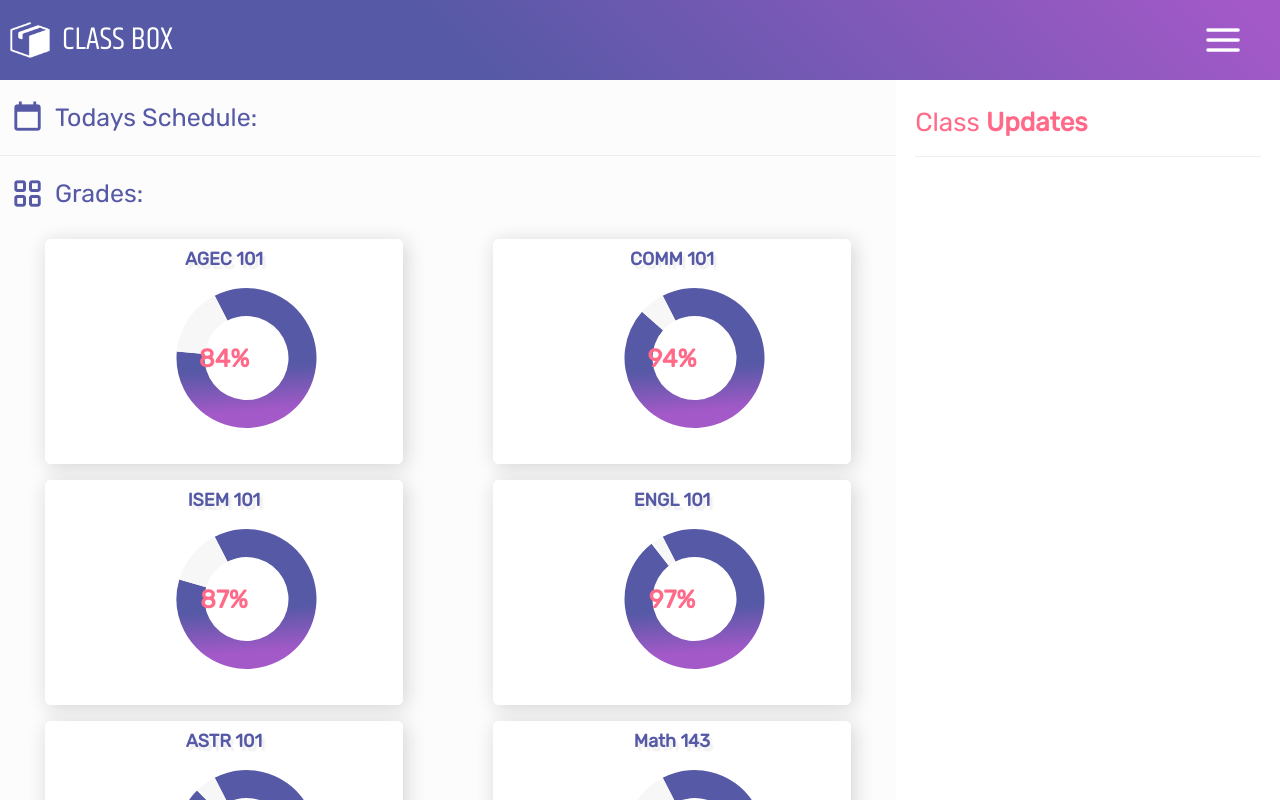
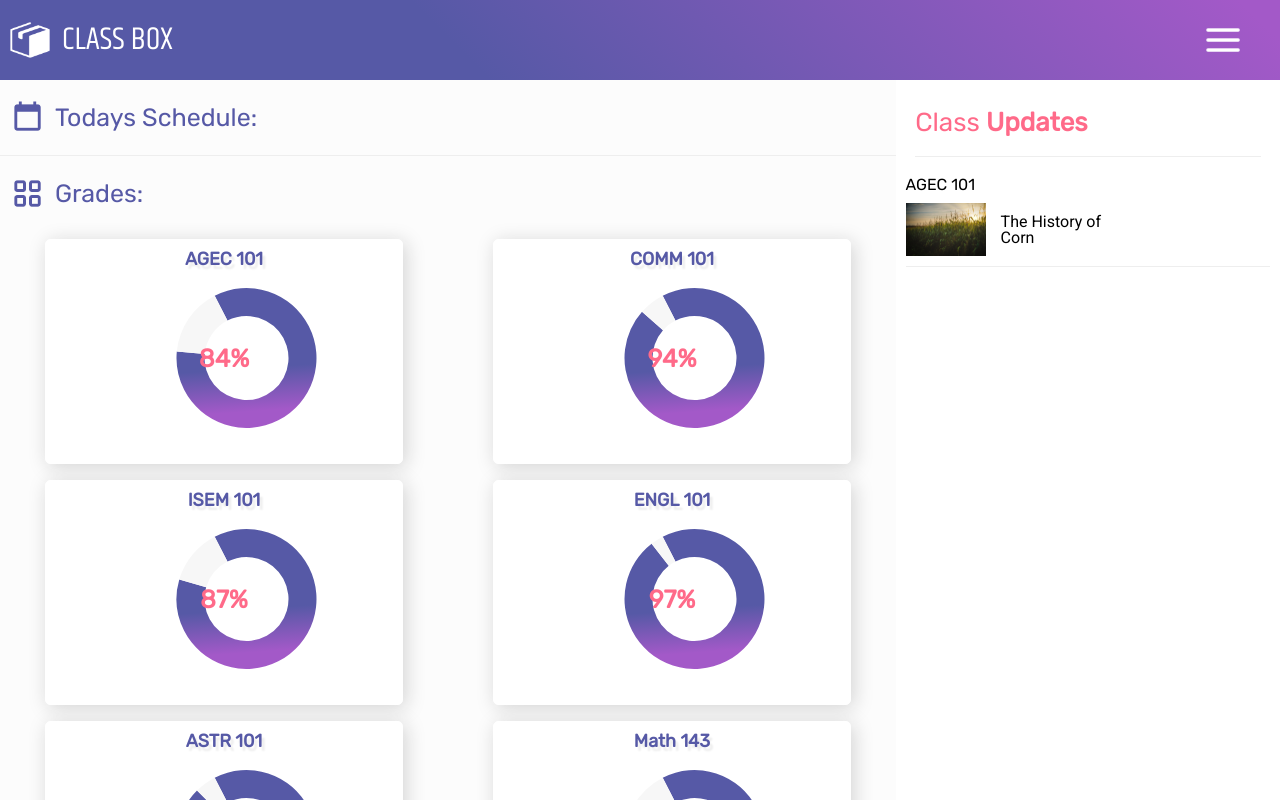
Before and after one commit to box-class/class-box-frontend, a React (Create React App) app: page /student/dashboard in a window 1280 px wide. Built offline with nearby package versions, Linux system fonts and the light colour scheme.

Commit message:
added class updates feed to student dashboard

```diff
--- /dev/null
+++ b/src/Student/ClassUpdatesTray/class-updates.js
@@ -0,0 +1,34 @@
+import React, { useEffect, useState } from 'react';
+import { userData } from '../../data';
+import Updates from './updates';
+import {
+    ClassUpdatesWrap
+} from '../../Styles/student-dashboard/class-updates';
+
+const ClassUpdatesTray = () => {
+    const [data, setData] = useState();
+    const [name, setName] = useState();
+    useEffect(() => {
+        const tempData = [];
+        const courseName = [];
+        userData.currentCourses.map(course => {
+            return course.feed.length > 0 ?
+                tempData.push(course.feed)
+                && courseName.push(course.shortName)
+                : null;
+        });
+
+        setData(tempData);
+        setName(courseName);
+    }, [])
+
+    return (
+        <ClassUpdatesWrap>
+            {data && data.map((d, index) => {
+                return <Updates data={d} key={index} name={name} />
+            })}
+        </ClassUpdatesWrap>
+    )
+}
+
+export default ClassUpdatesTray
--- /dev/null
+++ b/src/Student/ClassUpdatesTray/update.js
@@ -0,0 +1,25 @@
+import React from 'react';
+import corn from '../../assetts/corn.jpg'
+import {
+    UpdatesItemWrap,
+    ContentWrap
+} from '../../Styles/student-dashboard/class-updates';
+
+const Update = (props) => {
+    const { data, name } = props;
+
+    console.log(data)
+    return (
+        <UpdatesItemWrap>
+            <div>
+                <h6>{name}</h6>
+            </div>
+            <ContentWrap>
+                <img src={data.thumbnail || corn} alt="thumbnail" />
+                <p>{data.title}</p>
+            </ContentWrap>
+        </UpdatesItemWrap>
+    )
+}
+
+export default Update
--- /dev/null
+++ b/src/Student/ClassUpdatesTray/updates.js
@@ -0,0 +1,17 @@
+import React from 'react';
+import Update from './update';
+
+const Updates = (props) => {
+    const { data, name } = props;
+
+    return (
+        <>
+            {data.map(i => {
+                return <Update data={i} key={i.title} name={name}/>
+            })}
+
+        </>
+    )
+}
+
+export default Updates
--- a/src/Student/Dashboard/student-dashboard-main.js
+++ b/src/Student/Dashboard/student-dashboard-main.js
@@ -17,6 +17,7 @@ import {
 import { ScheduleArea, ScheduleHeader } from '../../Styles/Shared/schedule';
 import ScheduleMain from '../Schedule/schedule-main';
 import calendar from '../../assetts/calendar.png';
+import ClassUpdatesTray from '../ClassUpdatesTray/class-updates';
 
 export default class StudentDashboard extends Component {
     constructor(props) {
@@ -72,6 +73,7 @@ export default class StudentDashboard extends Component {
 
                     <RightSide>
                         <h3><span>Class </span>Updates</h3>
+                        <ClassUpdatesTray />
                     </RightSide>
                 </DashboardWrap>
             </>
--- a/src/Student/TeacherUpdates/class-choice.js
+++ b/src/Student/TeacherUpdates/class-choice.js
@@ -12,8 +12,14 @@ import {
 export default class ClassChoice extends Component{
     constructor(props) {
         super(props);
-        this.state = {}
+        this.state = {
+            choice: ""
+        }
     }
+
+    getClassChoice = (choice) => {
+        console.log(choice);
+    };
 
     render() {
         return(
@@ -22,7 +28,7 @@ export default class ClassChoice extends Component{
                 <h3>Choose a class:</h3>
                 {this.props.classes.map((course) => {
                     return(
-                        <Class key={course.courseId} course={course} handleClick={this.props.getClassChoice} />
+                        <Class key={course.courseId} course={course} handleClick={this.getClassChoice} />
                     )
                 })}
             </TeacherUpdateWrap>
--- /dev/null
+++ b/src/Styles/student-dashboard/class-updates.js
@@ -0,0 +1,27 @@
+import styled from "styled-components";
+import { colors, media } from '../Shared/variables';
+
+export const ClassUpdatesWrap = styled.div`
+    width: 95%;
+    margin: 20px auto;
+`
+
+export const UpdatesItemWrap = styled.div`
+    display: flex;
+    flex-direction: column;
+    align-items: flex-start;
+    border-bottom: 1px solid #eee;
+
+    img {
+        margin-right: 15px;
+        width: 80px;
+        height: auto;
+    }
+`
+
+export const ContentWrap = styled.div`
+    padding: 10px 0;
+    width: 60%;
+    display: flex;
+    align-items: center;
+`
--- a/src/data.js
+++ b/src/data.js
@@ -31,7 +31,7 @@ export const userData = {
                         title: 'The History of Corn',
                         postedDate: '08/14/2019',
                         required: true,
-                        thumbnail: 'https://www.shutterstock.com/image-photo/beautiful-morning-sunrise-over-corn-field-613739555'
+                        thumbnail: null
                     }
                 ]
             },
```
